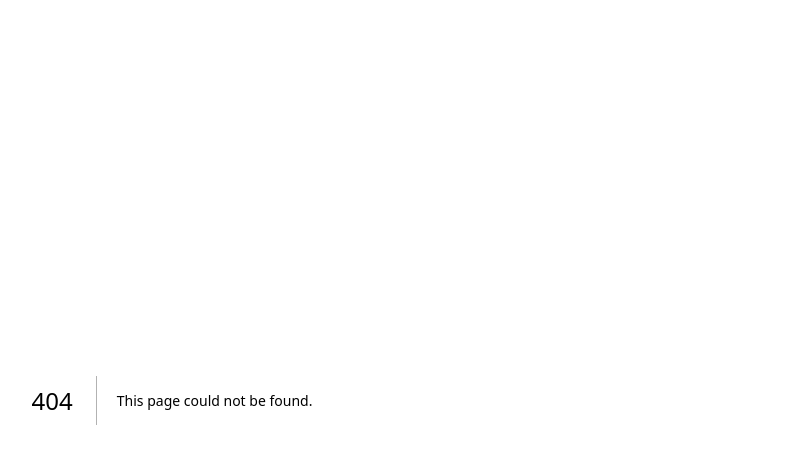
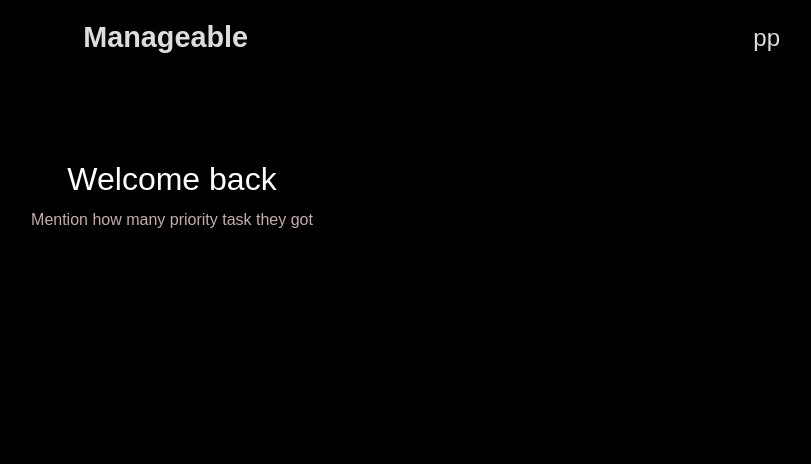
Before and after one commit to Capstone-Fall2025/Manageable, a Next.js app: page /home in a window 1280 px wide. Before the commit this address had no page. Shown: the top 464 px of the page, without its empty margins (468-1279 px from the left). Built offline with nearby package versions, Linux system fonts and the light colour scheme.

Commit message:
CSS refractoring with faux sign page, in progress

```diff
--- /dev/null
+++ b/app/components/GreetingsSection.js
@@ -0,0 +1,10 @@
+import "../styles/GreetingsSection.css";
+
+export default function GreetingsSection() {
+    return (
+        <section className="greeting">
+        <h2 className="greeting-title">Welcome back</h2>
+        <p className="greeting-sub">Mention how many priority task they got </p>
+        </section>
+    );
+}
--- a/app/components/Navbar.js
+++ b/app/components/Navbar.js
@@ -0,0 +1,11 @@
+import "../styles/Navbar.css";
+
+export default function NavBar () {
+    return (
+        <nav className="navbar">
+            <button className="nav-btn">=</button>
+            <h1 className="nav-title">Manageable</h1>
+            <div className="nav-profile">pp</div>
+        </nav>
+    );
+}
--- /dev/null
+++ b/app/home/page.js
@@ -0,0 +1,20 @@
+import Navbar from "../components/Navbar";
+import GreetingsSection from "../components/GreetingsSection";
+// import CardGrid from "./components/CardGrid";
+// import ProgressBar from  "./components/ProgressBar";
+// import NotesButton from ".components/NotesButton";
+import "../styles/Home.css";
+
+export default function HomePage () {
+    return (
+        <div className="home">
+            <Navbar/>
+            <main className="home-content">
+                <GreetingsSection/>
+                {/* <CardGrid/>
+                <ProgressBar/> */}
+            </main>
+            {/* <NotesButton/> */}
+        </div>
+    );
+}
--- a/app/page.js
+++ b/app/page.js
@@ -1,39 +1,23 @@
 "use client";
 import React, {useEffect } from "react";
 import { useRouter } from "next/navigation";
+import "./styles/Openanimation.css";
 
 export default function HomePage() {
   const router = useRouter();
 
   useEffect(() => {
     const timer = setTimeout(()=> {
-      router.push("/workspace");
+      router.push("/signin");
     },2500);
 
     return () => clearTimeout(timer);
   },[router]);
 
   return (
-    <main
-      className="
-        min-h-screen
-        flex flex-col
-        justify-center
-        bg-black
-        text-white">
-      <h1
-        className="
-        text-6xl
-        font-bold
-        mb-3">
-          Manageable
-      </h1>
-      <p
-        className="
-        text-gray-400
-        text-lg">
-          Focus.Revise.Remember
-      </p>
-    </main>
+    <div className="entry">
+      <h1 className="logo">Manageable</h1>
+      <p className="subtitle">Focus.Simplified</p>
+    </div>
   );
 }
--- /dev/null
+++ b/app/signin/page.js
@@ -0,0 +1,25 @@
+"use client";
+import { useRouter } from "next/navigation";
+import "../styles/signin.css"
+
+export default function SignInPage() {
+    const router = useRouter();
+
+    const handleSignIn = (e) => {
+        e.preventDefault();
+        router.push("/home");
+    };
+    return(
+        <div className="signin">
+            <h2>Welcome back</h2>
+            <form onSubmit ={handleSignIn}>
+                <input type ="text" placeholder ="Username" />
+                <input type ="password" placeholder ="Password" />
+                <button type ="submit">Sign In</button>
+            </form>
+            <p className="hint">
+                No account? <span>Sign up</span>
+            </p>
+        </div>
+    );
+}
--- /dev/null
+++ b/app/styles/GreetingsSection.css
@@ -0,0 +1,16 @@
+.greeting {
+    text-align: center;
+    margin-top: 2rem;
+}
+
+.greeting-title {
+    font-size: 2rem;
+    font-weight: 500;
+    color: white;
+}
+
+.greeting-sub {
+    color: #c4adad;
+    font-size: 1rem;
+    margin-top: 0.3rem;
+}
--- /dev/null
+++ b/app/styles/Home.css
@@ -0,0 +1,13 @@
+.home {
+    min-height: 100vh;
+    background: black;
+    color: white;
+    display: flex;
+    flex-direction: column;
+    align-items: center;
+}
+
+.home-content {
+    margin-top: 3rem;
+    text-align: center;
+}
--- /dev/null
+++ b/app/styles/Navbar.css
@@ -0,0 +1,25 @@
+.navbar {
+    width: 100%;
+    display: flex;
+    justify-content: space-between;
+    align-items: center;
+    padding: 1rem 2rem;
+    color: rgb(221, 221, 221);
+}
+
+.nav-btn,
+.nav-profile {
+    font-size: 1.5rem;
+    cursor: pointer;
+    transition: 0.3s;
+}
+
+.nav-btn:hover,
+.nav-profile:hover {
+    color:white;
+}
+
+.nav-title {
+    font-size: 1.8rem;
+    font-weight: bold;
+}
--- /dev/null
+++ b/app/styles/Openanimation.css
@@ -0,0 +1,27 @@
+.entry {
+    display: flex;
+    flex-direction: column;
+    justify-content: center;
+    align-items: center;
+    height: 100vh;
+    background: black;
+    color: white;
+    text-align: center;
+}
+
+.logo {
+    font-size: 3rem;
+    font-weight: bold;
+    animation: fadeIn 2s ease-in-out infinite alternate;
+}
+
+.subtitle {
+    margin-top: 0.5rem;
+    color: gray;
+    font-size: 0.9rem;
+}
+
+@keyframes fadeIn {
+    from { opacity: 0.6; transform: scale(0.98);}
+    to { opacity: 1; transform: scale(1); }
+}
--- /dev/null
+++ b/app/styles/Signin.css
@@ -0,0 +1,63 @@
+.signin {
+    display: flex;
+    flex-direction: column;
+    justify-content: center;
+    align-items: center;
+    height: 100vh;
+    background: rgb(11, 11, 11);
+    color: white;
+    text-align: center;
+}
+
+h2 {
+    font-size: 2rem;
+    margin-bottom: 2rem;
+}
+
+form {
+    display: flex;
+    flex-direction: column;
+    background: #1c1c1c;
+    padding: 2rem;
+    border-radius: 15px;
+    box-shadow: 0 0 20px rgba(0,255,150,0.1);
+    width: 300px;
+}
+
+input{
+    margin-bottom: 1rem;
+    padding: 0.75rem;
+    border: none;
+    border-radius: 8px;
+    background: #171616;
+    color: white;
+}
+
+input:focus {
+    outline: 2px solid rgb(11, 195, 121);
+}
+
+button {
+    background:rgb(11, 195, 121);
+    color: black;
+    border: none;
+    border-radius: 8px;
+    padding: 0.75rem;
+    font-weight: bold;
+    cursor: pointer;
+    transition: 0.3s;
+}
+
+button:hover {
+    background: #195786;
+}
+
+.hint {
+    margin-top: 1.5rem;
+    color: rgb(136, 136, 136);
+}
+
+.hint span {
+    color: rgb(11, 195, 121);
+    cursor: pointer;
+}
```
Also changed, not shown: app/styles/Cardgrid.css (added).
